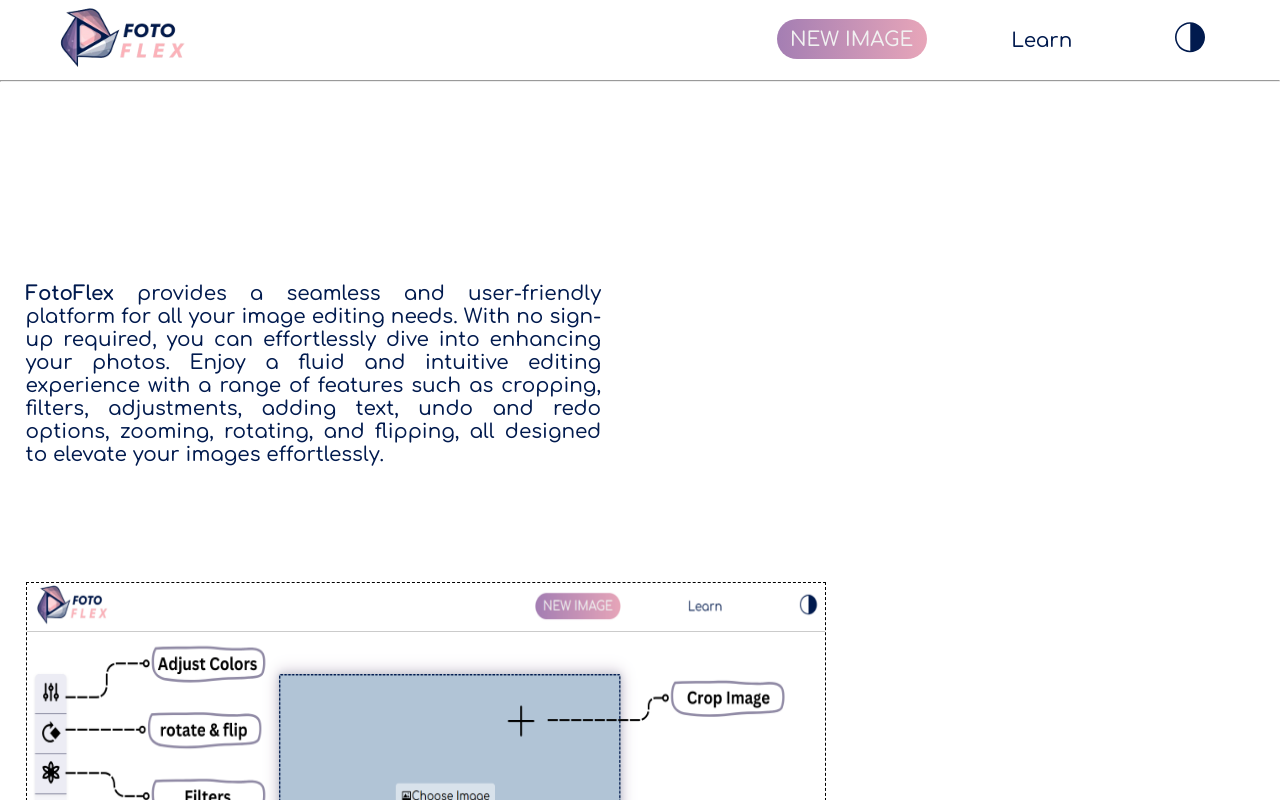
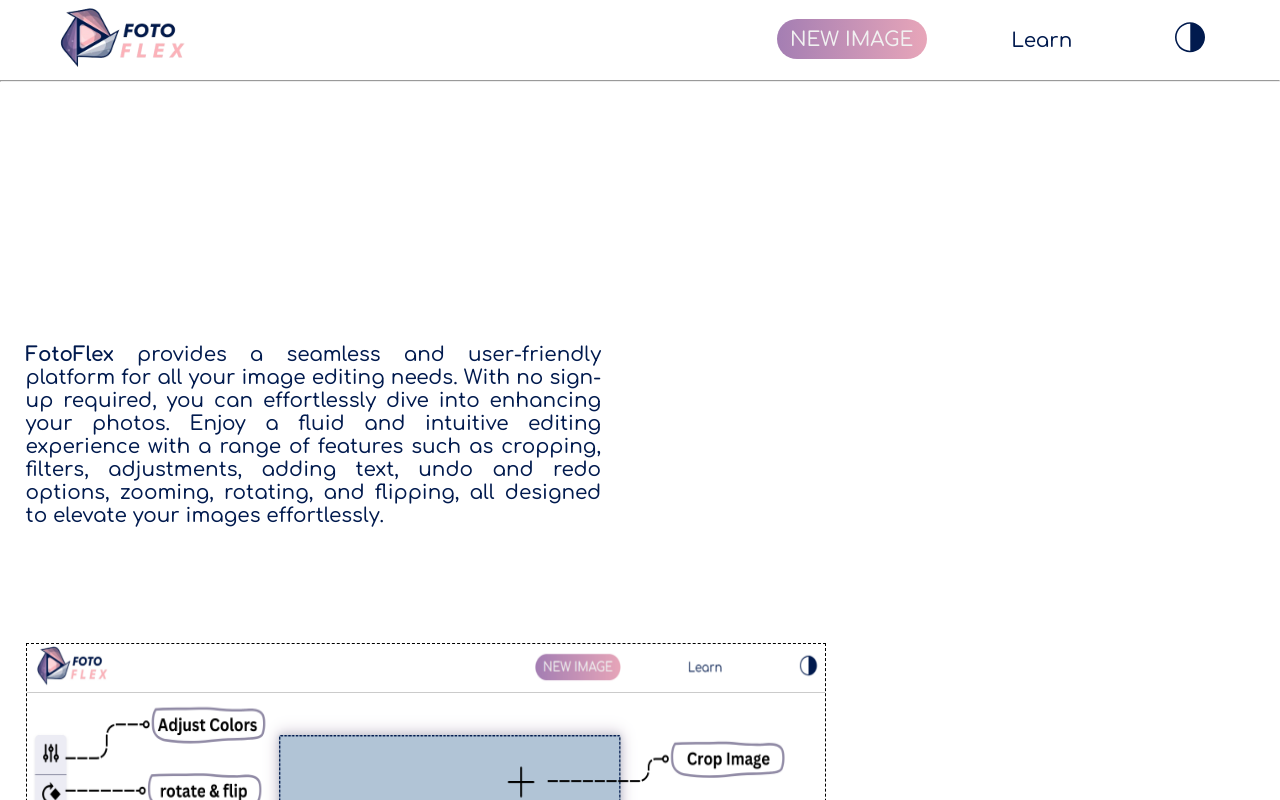
Before and after one commit to Kaouthar15/FotoFlex, a React (Create React App) app: page /learn in a window 1280 px wide. Shown: the top 800 px of the page. Built offline with nearby package versions, Linux system fonts and the light colour scheme.

Commit message:
FotoFlex

```diff
--- a/src/components/style/learn.module.css
+++ b/src/components/style/learn.module.css
@@ -16,7 +16,7 @@
 .prph{
     width:600px;
     height: 300px;
-    margin-top: 10%;
+    margin-top: 15%;
     text-align: justify;
     padding-right: 2%;
     background-size: cover;
```
